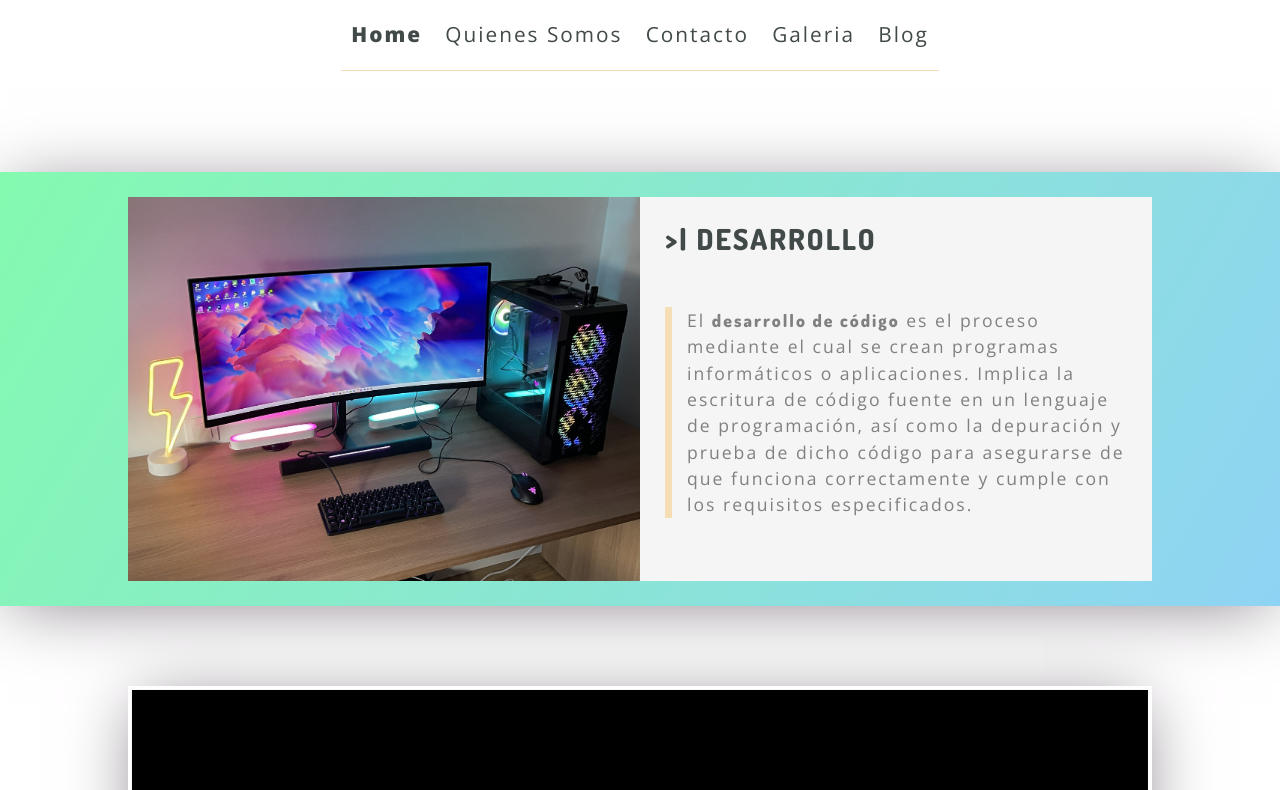
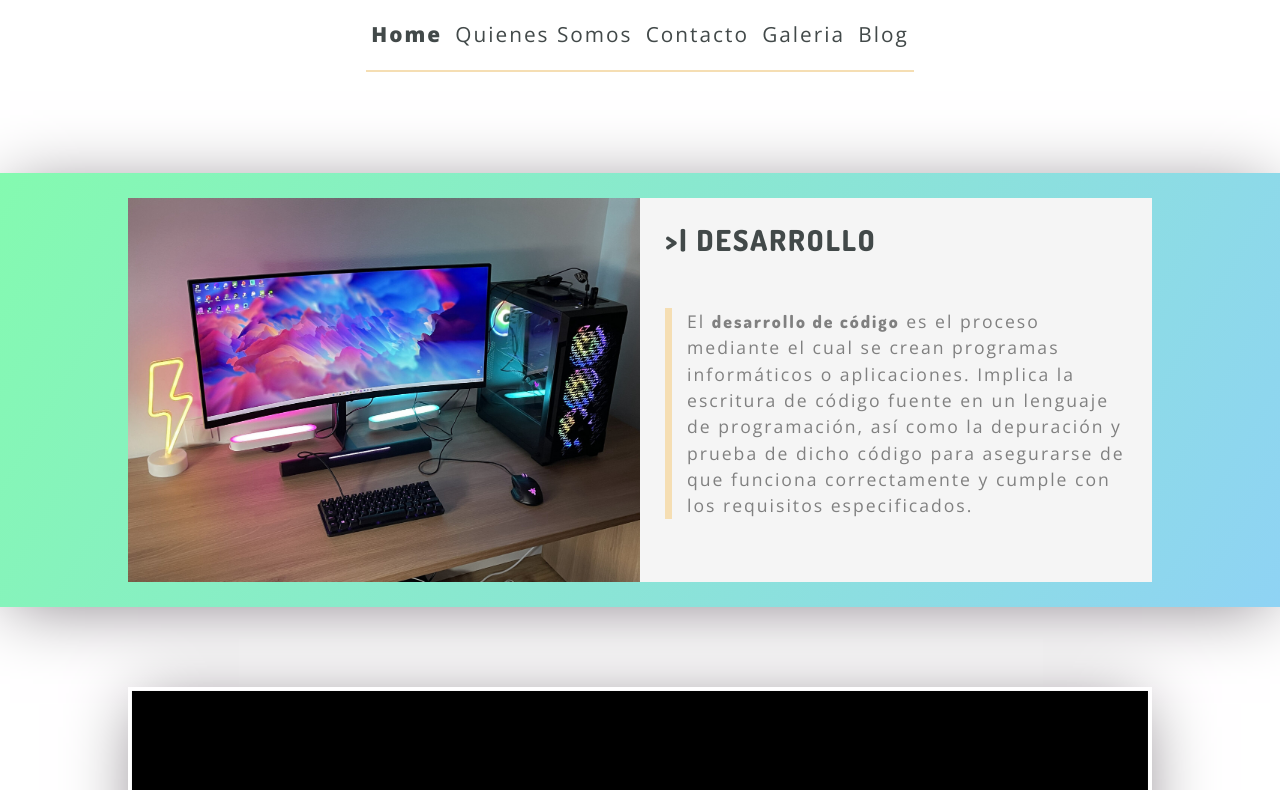
Before and after one commit to dacerb/coder.github.io, a website: page index.html in a window 1280 px wide. Shown: the part 141-931 px from the top of the page. Drawn offline with nearby package versions, Linux system fonts and the light colour scheme.

Commit message:
se actualiza efecto menu

```diff
--- a/scss/base/_base_header.scss
+++ b/scss/base/_base_header.scss
@@ -75,7 +75,7 @@ header .header-nav-container {
     padding: 5px;
     ul {
         padding-bottom: 20px;
-        border-bottom: 1px solid $color-accent-one;
+        border-bottom: 2px solid $color-accent-one;
         padding-left: 0;  /* Reset Bootstrap style */
     }
     li {
@@ -84,15 +84,17 @@ header .header-nav-container {
         a{
             letter-spacing: $space-letter;
             font-weight: 200;
-            padding: 10px;
+            padding: 5px;
             font-size: 1.3rem;
             text-decoration: none;
+            transition: all 0.2s;
             color: $color-tile;
         }.active-menu {
-            font-weight: 900;
+            font-weight: 800;
         }
         a:hover{
-            font-weight: 900;
+            font-weight: 800;
+            transition-delay: 0.3s;
         }
     }
 
```
Also changed, not shown: css/styles.css.
